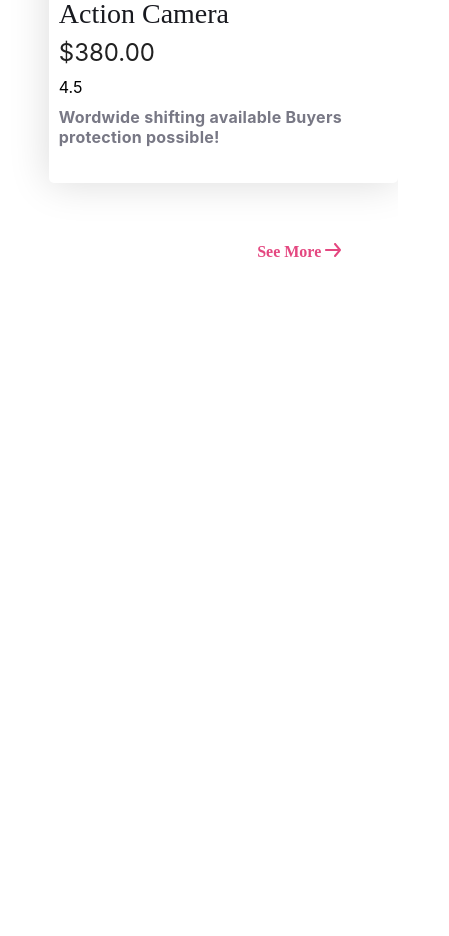
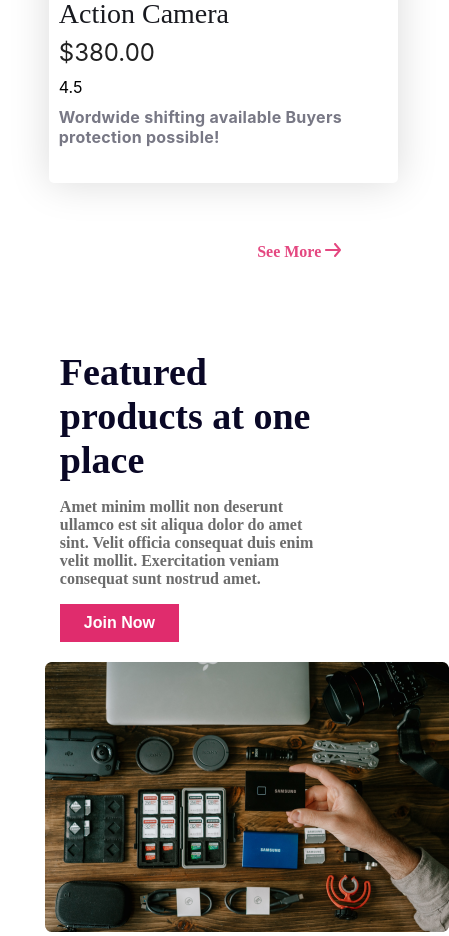
Before and after one commit to AyonHasan07/influencer-website, a plain HTML site: page index.html in a window 390 px wide. Shown: the part 5807-6743 px from the top of the page, 449 px wide, since content can reach past the window. Before the commit the page ends 6107 px from the top, so only its background shows below. Drawn offline with Linux system fonts and the light colour scheme.

Commit message:
feature section done

```diff
--- a/index.html
+++ b/index.html
@@ -143,6 +143,19 @@
             </p>
         </section>
 
+        <section>
+            <div class="feature">
+                <div class="feature-img">
+                    <img src="images/gear.png" alt="">
+                </div>
+                <div class="feature-text">
+                    <h2 class="feature-head">Featured products at one place</h2>
+                    <p class="feature-para">Amet minim mollit non deserunt ullamco est sit aliqua dolor do amet sint. Velit officia consequat duis enim velit mollit. Exercitation veniam consequat sunt nostrud amet.</p>
+                    <button class="btn-primary">Join Now</button>
+                </div>
+            </div>
+        </section>
+
     </main>
 
     <footer>
--- a/style/style.css
+++ b/style/style.css
@@ -17,6 +17,12 @@ body{
     font-weight: 700;
     border: 0;
 }
+
+/* section{
+    padding: 0;
+    margin: 0;
+} */
+
 
 header{
     color: #3A3A3A;
@@ -188,6 +194,46 @@ header .banner{
     color: rgba(224, 44, 109, 0.87);
 }
 
+/* feature section */
+
+.feature{
+    width: 77%;
+    margin: auto;
+    display: flex;
+
+}
+
+.feature .feature-text{
+    padding-top: 50px;
+}
+
+.feature .feature-img{
+    width: 100%;
+}
+
+.feature .feature-head{
+    color: #0A0826;
+    font-family: Poppins;
+    font-size: 38px;
+    font-weight: 700;
+    padding-bottom: 16px;
+
+}
+
+.feature .feature-para{
+    color: #6C6C6C;
+    font-family: Poppins;
+    font-size: 16px;
+    font-weight: 700;
+    padding-bottom: 16px;
+}
+
+.feature button{
+    border-radius: 0;
+}
+
+
+
 
 
 
@@ -252,7 +298,22 @@ header .banner{
     .card-container{
         grid-template-columns: repeat(1,1fr);
     }
-
+    .feature{
+        flex-direction: column-reverse;
+        padding: 0;
+        /* margin: 0; */
+        /* width: 90%; */
+    }
+    .feature .feature-text{
+        width: 90%;
+        margin: auto;
+        padding-bottom: 20px;
+    }
+    .feature .feature-img{
+        width: 70%;
+        max-width: 400px;
+        margin: 0;
+    }
 
 
 }
```
